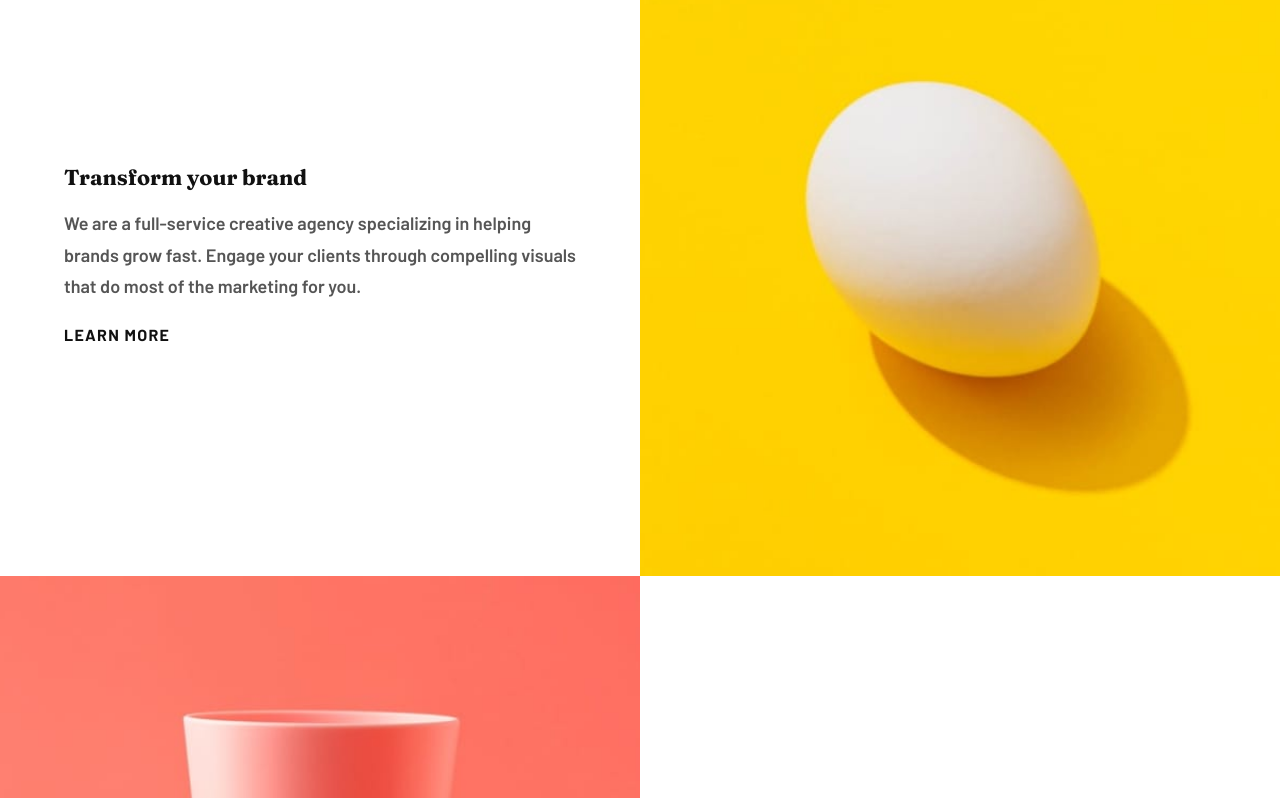
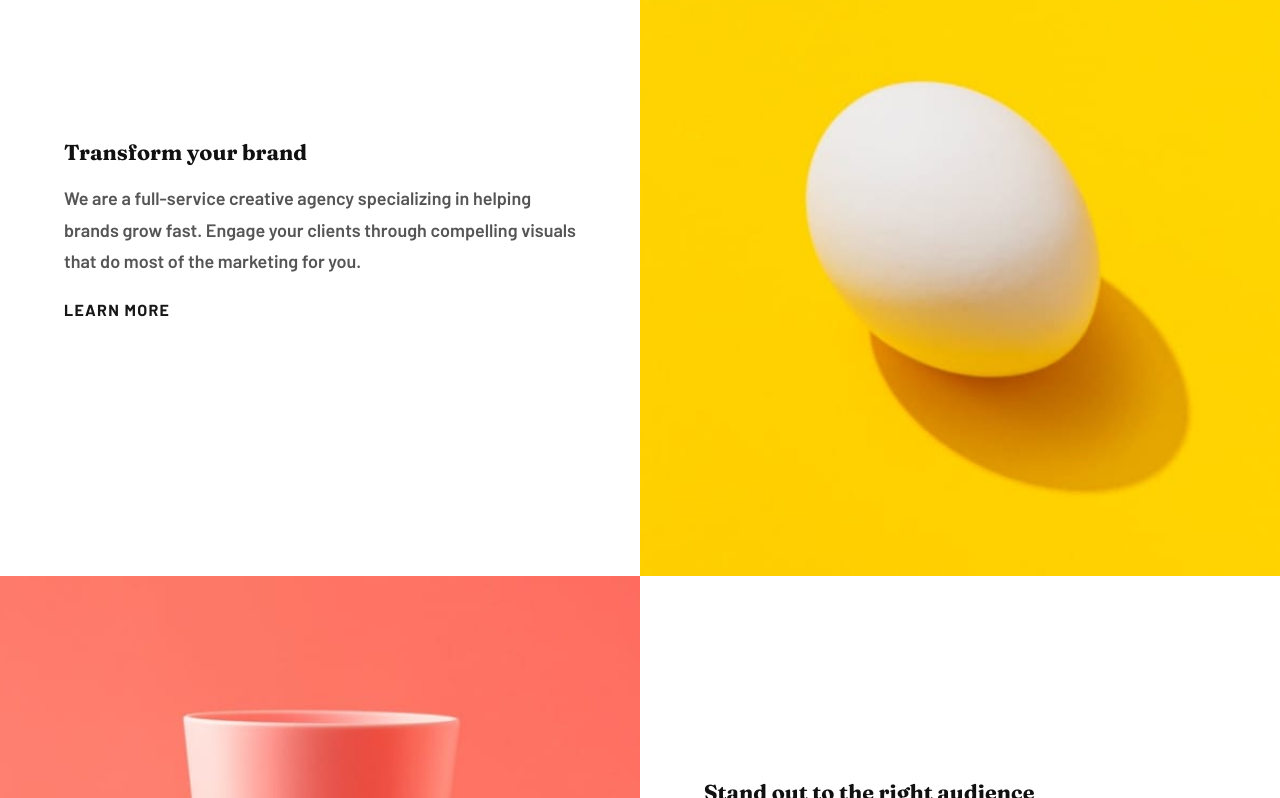
Before and after one commit to Noahsparkes/sunnyside-agency-landing-page-main-, a Next.js app: page / in a window 1280 px wide. Shown: the part 864-1662 px from the top of the page. Built offline with nearby package versions, Linux system fonts and the light colour scheme.

Commit message:
Enhance mobile responsiveness for Services component; adjust image handling and layout for better display on smaller screens

```diff
--- a/src/app/globals.css
+++ b/src/app/globals.css
@@ -308,9 +308,7 @@ body {
 .service-learn-more {
   display: inline-block;
   margin-top: 1.25rem;
-  color: #111;
-  text-decoration: none;
-  font-family: 'Barlow', Arial, sans-serif;
+    margin-bottom: 50px; /* add extra space between text and button */
   font-weight: 700;
   font-size: 16px;
   text-transform: uppercase;
@@ -386,6 +384,66 @@ body {
   display: block;
   object-fit: cover;
 }
+
+/* Mobile: allow service images to be taller to reduce cropping
+   Apply to both image-only and stacked variants and give stacked
+   cards more image area so the overlay text has room */
+@media (max-width: 768px) {
+  .services-card-image-only,
+  .services-card-image-stacked {
+    aspect-ratio: auto;
+    width: 100%;
+    height: auto;
+    min-height: 340px;
+    object-position: center top;
+    object-fit: cover;
+  }
+
+  .services-card.services-card-stacked {
+    grid-template-rows: 80% auto;
+  }
+}
+
+/* Further isolate the Graphic Design and Photography stacked cards
+   so only they become slightly taller on mobile (adds ~20px) */
+@media (max-width: 768px) {
+  .services-card-graphic,
+  .services-card-photography {
+    aspect-ratio: auto; /* allow height to grow */
+    min-height: 300px; /* increased to push overlay lower (~+20px) */
+  }
+
+  .services-card-graphic .services-card-image-stacked,
+  .services-card-photography .services-card-image-stacked {
+    min-height: 360px;
+  }
+
+  .services-card-graphic.services-card-stacked,
+  .services-card-photography.services-card-stacked {
+    grid-template-rows: 96% auto; /* allocate more space to the image so text sits lower */
+  }
+}
+
+/* Reduce overlay bottom padding on those two cards so text sits closer to the card bottom */
+@media (max-width: 768px) {
+  .services-card-graphic .services-card-overlay,
+  .services-card-photography .services-card-overlay {
+    padding: clamp(1rem, 4vw, 2rem) 1.5rem 0; /* remove bottom padding for max lowering */
+
+  }
+}
+
+/* Fix overlay size for the two stacked cards on mobile to a fixed visual height */
+@media (max-width: 768px) {
+  .services-card-graphic .services-card-overlay,
+  .services-card-photography .services-card-overlay {
+    height: 448px; /* target overlay height (reduced by 10px) */
+    inset: auto 0 0 0; /* anchor to bottom */
+    padding: 1.25rem 1.5rem; /* comfortable padding */
+    justify-content: flex-end;
+  }
+}
+
 
 #learn-more-audience::after {
   background: hsl(7, 99%, 70%);
@@ -531,11 +589,20 @@ body {
     padding: 2rem 1.5rem;
   }
 
+  /* Allow images to be taller on mobile to avoid unwanted cropping */
   .services-card-image-only,
   .services-card-image-stacked {
-    aspect-ratio: 1 / 1;
+    aspect-ratio: auto;
     width: 100%;
     height: auto;
+    min-height: 340px;
+    object-position: center top;
+    object-fit: cover;
+  }
+
+  /* Give stacked cards more image area on mobile */
+  .services-card.services-card-stacked {
+    grid-template-rows: 80% auto;
   }
 
   .services-card-overlay {
--- a/src/components/Services.tsx
+++ b/src/components/Services.tsx
@@ -66,14 +66,28 @@ export default function Services() {
                 </div>
               ) : service.variant === 'image-only' ? (
                 <picture>
+                  <source media="(min-width: 769px)" srcSet={service.image!} />
                   <source media="(max-width: 768px)" srcSet={getMobileImage(service.image!)} />
-                  <img className="services-card-image services-card-image-only" src={service.image} alt={service.title} />
+                  <img
+                    className="services-card-image services-card-image-only"
+                    src={getMobileImage(service.image!)}
+                    srcSet={`${getMobileImage(service.image!)} 375w, ${service.image!} 1200w`}
+                    sizes="(max-width: 768px) 100vw, 50vw"
+                    alt={service.title}
+                  />
                 </picture>
               ) : (
                 <div className="services-card-stacked">
                   <picture>
+                    <source media="(min-width: 769px)" srcSet={service.image!} />
                     <source media="(max-width: 768px)" srcSet={getMobileImage(service.image!)} />
-                    <img className="services-card-image services-card-image-stacked" src={service.image} alt={service.title} />
+                    <img
+                      className="services-card-image services-card-image-stacked"
+                      src={getMobileImage(service.image!)}
+                      srcSet={`${getMobileImage(service.image!)} 375w, ${service.image!} 1200w`}
+                      sizes="(max-width: 768px) 100vw, 50vw"
+                      alt={service.title}
+                    />
                   </picture>
                   <div className="services-card-overlay">
                     <h3>{service.title}</h3>
```
